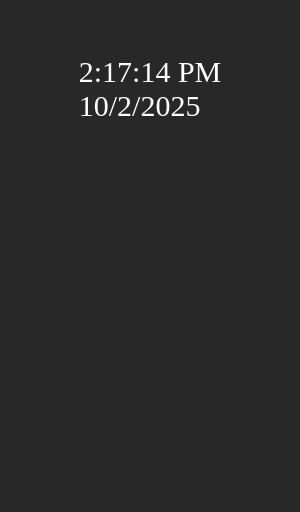
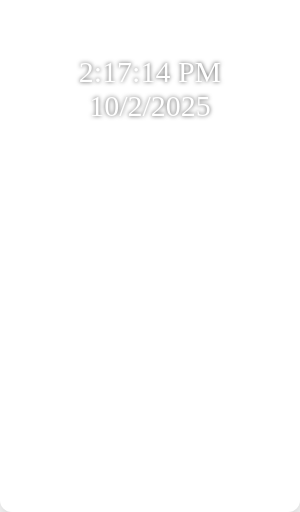
Before and after one commit to jfauth36/relogio, an Electron app: page index.html in a window 300 px wide. Shown: the part 333-845 px from the top of the page. Drawn offline with Linux system fonts and the light colour scheme.

Commit message:
Tranparencia

```diff
--- a/index.html
+++ b/index.html
@@ -7,7 +7,7 @@
     <link rel="stylesheet" href="./style.css" />
   </head>
   <body>
-    <div>
+    <div class="glass">
       <div id="clock">Carregando</div>
       <div id="day">Carregando</div>
     </div>
--- a/main.js
+++ b/main.js
@@ -5,7 +5,10 @@ const createWindow = () => {
     width: 150,
     height: 100,
     alwaysOnTop: true,
+    transparent: true,
+    hasShadow: false,
     resizable: false,
+    backgroundColor: "#00000000",
     webPreferences: {
       nodeIntegration: true,
     },
--- a/style.css
+++ b/style.css
@@ -7,6 +7,24 @@ body {
   align-items: center;
   height: 100vh;
   color: rgb(255, 255, 255);
-  background-color: rgb(40, 40, 40);
+  background: transparent;
   -webkit-app-region: drag;
 }
+
+.glass {
+  width: 100%;
+  height: 100%;
+  display: flex;
+  flex-direction: column;
+  justify-content: center;
+  align-items: center;
+  color: white;
+  text-shadow: 0 0 4px rgba(0, 0, 0, 0.7);
+  font-size: 30px;
+  background: rgba(255, 255, 255, 0.1);
+  backdrop-filter: blur(8px);
+  -webkit-backdrop-filter: blur(8px);
+  border: 1px solid rgba(255, 255, 255, 0.3);
+  border-radius: 12px;
+  box-shadow: 0 8px 20px rgba(0, 0, 0, 0.2);
+}
```
